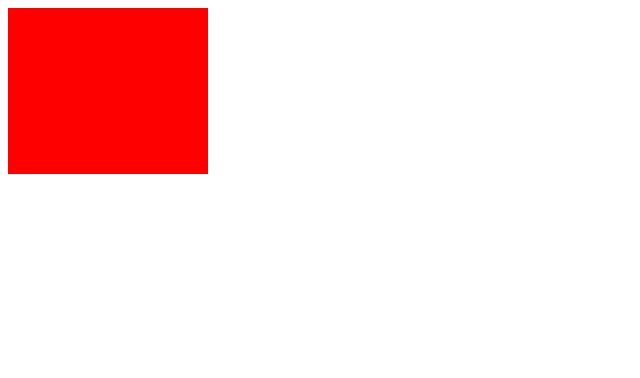
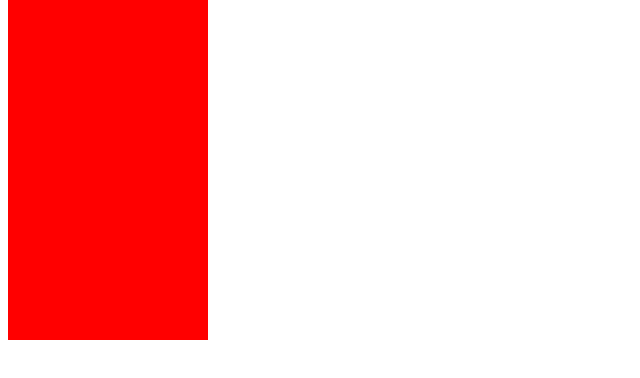
Before and after one commit to beastaugh/firmin, a plain HTML site: page test/demo.html in a window 1280 px wide. Shown: the whole page, without its empty margins (0-640 px from the left). Drawn offline with Linux system fonts and the light colour scheme.

Commit message:
Implement scale functions.

```diff
--- a/src/firmin.js
+++ b/src/firmin.js
@@ -38,12 +38,23 @@ Firmin = (function() {
     hash = function(str) {
         hashCount += 1;
         return 'firmin' + hashCount;
+    },
+
+    __transform__ = function(type, el, transform) {
+        var rule = buildRule(type, transform.x, transform.y),
+            ref  = hash(rule),
+            name = el.className.replace(/\s*firmin\d+\s*/, '');
+
+        save(ref, rule);
+
+        el.className = (name.length > 0 ? (name + ' ') : '')  + ref;
+
+        return el;
     };
 
-    API.translate = function(el, translation) {
-        var x = translation.x || 0,
-            y = translation.y || 0,
-            rule, ref, name;
+    API.translate = function(el, transform) {
+        var x = transform.x || 0,
+            y = transform.y || 0;
 
         if (typeof x === 'number' && x !== 0) {
             x += 'px';
@@ -53,15 +64,10 @@ Firmin = (function() {
             y += 'px';
         }
 
-        rule = buildRule('translate', x, y);
-        ref  = hash(rule);
-        name = el.className.replace(/\s*firmin\d+\s*/, '');
+        transform.x = x;
+        transform.y = y;
 
-        save(ref, rule);
-
-        el.className = (name.length > 0 ? (name + ' ') : '')  + ref;
-
-        return el;
+        return __transform__('translate', el, transform);
     };
 
     API.translateX = function(el, dist) {
@@ -72,5 +78,25 @@ Firmin = (function() {
         return API.translate(el, {y: dist});
     };
 
+    API.scale =  function(el, transform) {
+        if (!transform.x) {
+            transform.x = 1;
+        }
+
+        if (!transform.y) {
+            transform.y = 1;
+        }
+
+        return __transform__('scale', el, transform);
+    };
+
+    API.scaleX = function(el, dist) {
+        return API.scale(el, {x: dist});
+    };
+
+    API.scaleY = function(el, dist) {
+        return API.scale(el, {y: dist});
+    };
+
     return API;
 })();
--- a/test/demo.html
+++ b/test/demo.html
@@ -30,6 +30,22 @@
         setTimeout(function() {
             Firmin.translateY(redBox, 0);
         }, 2000);
+
+        setTimeout(function() {
+            Firmin.scale(redBox, {x: 1.5, y: 1.5});
+        }, 2500);
+
+        setTimeout(function() {
+            Firmin.scale(redBox, {x: 0.5, y: 0.5});
+        }, 3000);
+
+        setTimeout(function() {
+            Firmin.scaleX(redBox, 2);
+        }, 3500);
+
+        setTimeout(function() {
+            Firmin.scaleY(redBox, 3);
+        }, 4000);
     })();
     </script>
 
```
